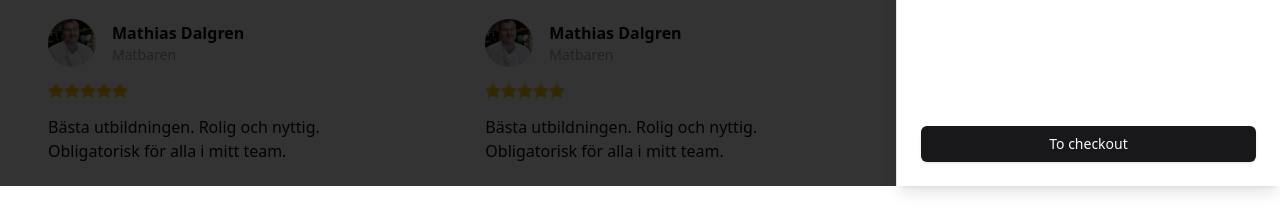
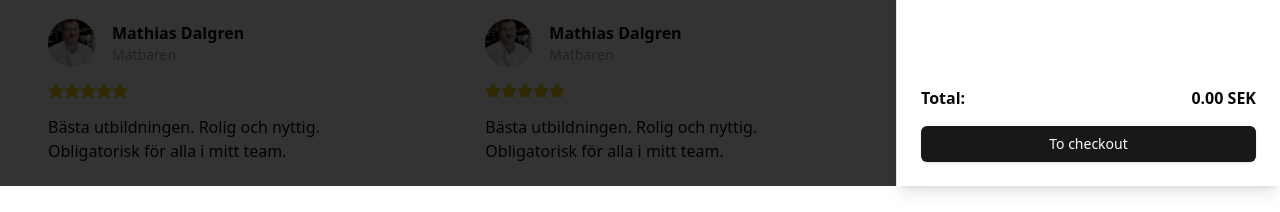
Before and after one commit to evilpaper/reliable, a Next.js app: page / in a window 1280 px wide. Both pictures are taken after a click on the button 1153 px from the left and 35 px from the top of the page. Shown: the part 614-826 px from the top of the page. Built offline with nearby package versions, Linux system fonts and the light colour scheme; no server answers; the database is empty.

Commit message:
Add total amount to cart sheet

```diff
--- a/src/components/cart/cart-sheet.tsx
+++ b/src/components/cart/cart-sheet.tsx
@@ -18,6 +18,10 @@ interface CartSheetProps {
 export function CartSheet({ isCartOpen, setIsCartOpen }: CartSheetProps) {
   const { cartContent, addToCart, removeFromCart } = useCart();
 
+  const totalAmount = cartContent.reduce(
+    (total, item) => total + item.price * item.quantity,
+    0
+  );
   return (
     <Sheet open={isCartOpen} onOpenChange={setIsCartOpen}>
       <SheetContent side="right" className="flex flex-col">
@@ -25,7 +29,7 @@ export function CartSheet({ isCartOpen, setIsCartOpen }: CartSheetProps) {
           <SheetTitle>Cart</SheetTitle>
           <SheetDescription>Need to pay different VAT?</SheetDescription>
         </SheetHeader>
-        <div className="flex flex-col justify-between h-full">
+        <section className="flex flex-col justify-between h-full">
           <ul>
             {cartContent.length > 0 &&
               cartContent.map(
@@ -52,7 +56,12 @@ export function CartSheet({ isCartOpen, setIsCartOpen }: CartSheetProps) {
                                 variant="outline"
                                 size="icon"
                                 onClick={() =>
-                                  addToCart(courseId, courseName, price, currency )
+                                  addToCart(
+                                    courseId,
+                                    courseName,
+                                    price,
+                                    currency
+                                  )
                                 }
                               >
                                 <Icons.add className="h-4 w-4" />
@@ -66,12 +75,22 @@ export function CartSheet({ isCartOpen, setIsCartOpen }: CartSheetProps) {
                 }
               )}
           </ul>
-          <Button asChild onClick={() => setIsCartOpen(false)}>
-            <Link href="/checkout">
-              <span>To checkout</span>
-            </Link>
-          </Button>
-        </div>
+          <section>
+            <div className="flex justify-between py-4">
+              <span className="font-bold">Total:</span>
+              <span className="font-bold">{totalAmount.toFixed(2)} SEK</span>
+            </div>
+            <Button
+              asChild
+              onClick={() => setIsCartOpen(false)}
+              className="w-full"
+            >
+              <Link href="/checkout">
+                <span>To checkout</span>
+              </Link>
+            </Button>
+          </section>
+        </section>
       </SheetContent>
     </Sheet>
   );
```
